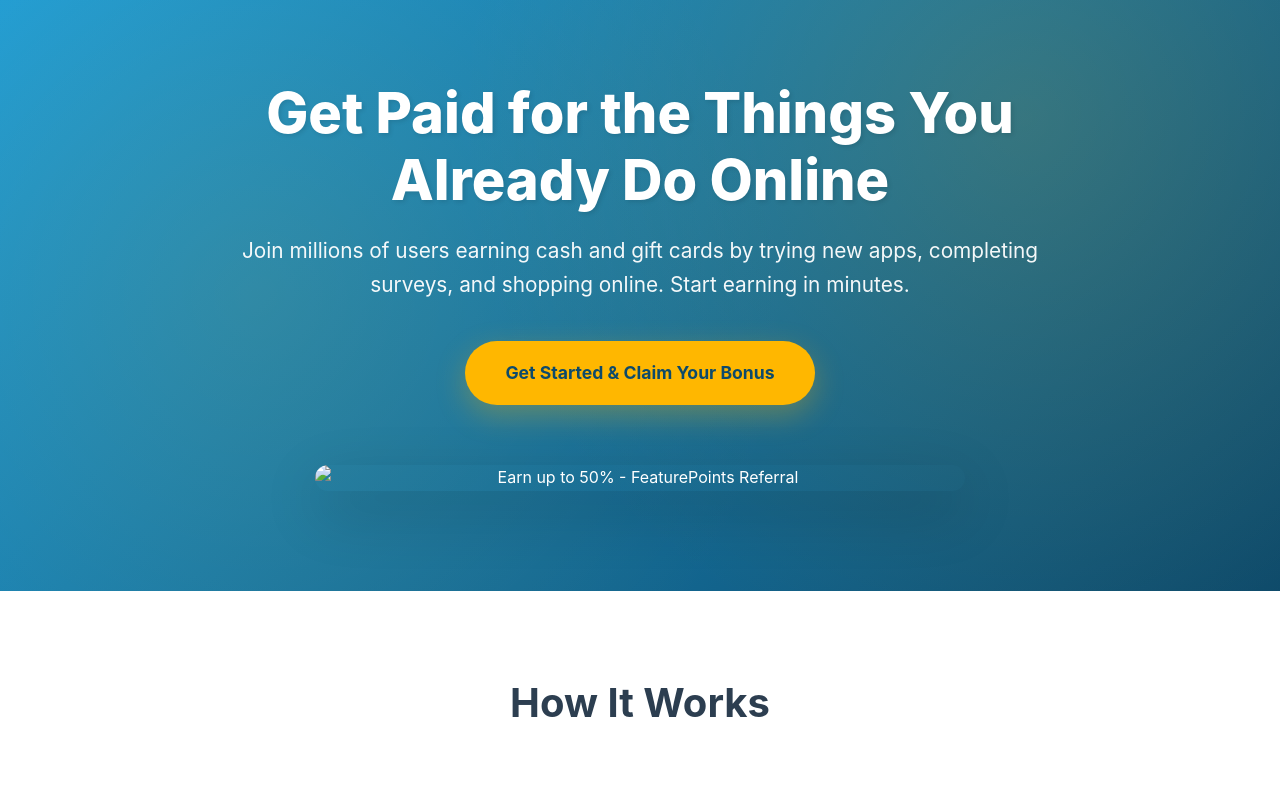
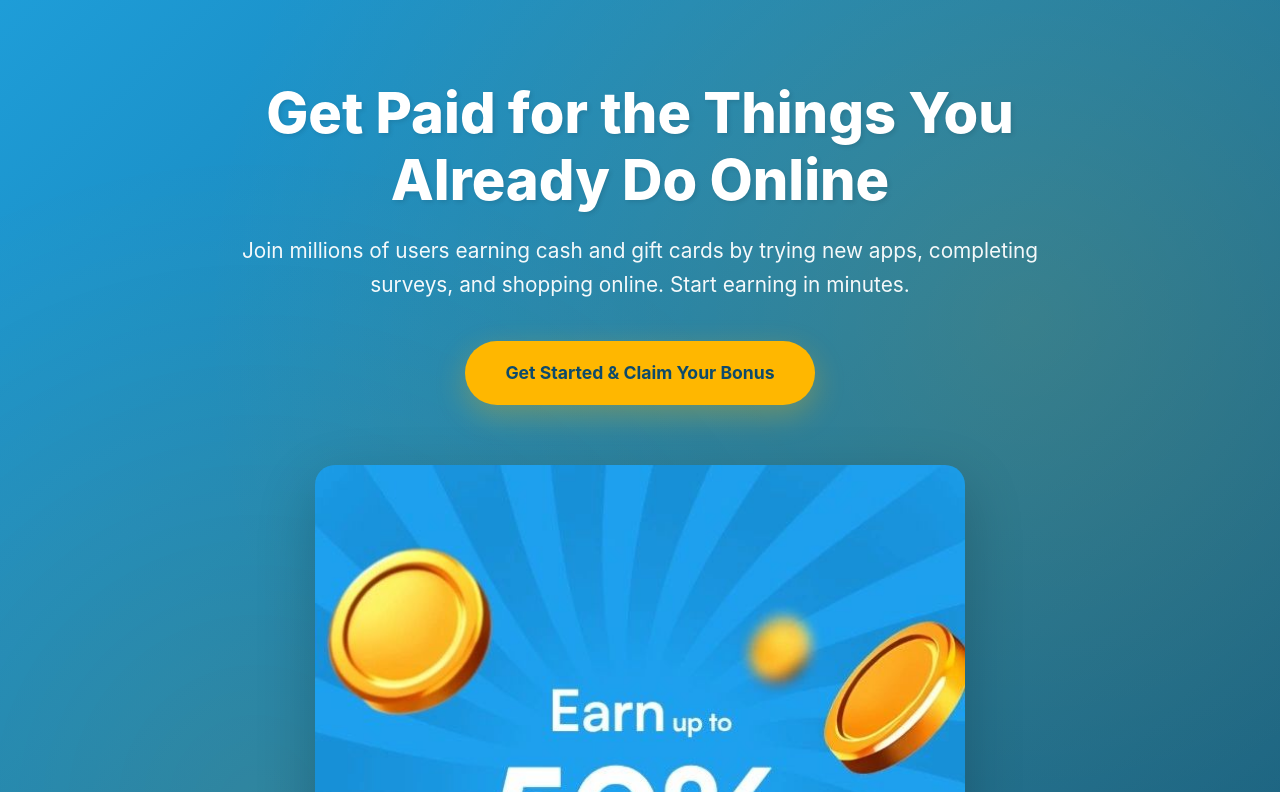
Before and after one commit to NovaSyntax753/featurepoints-landing, a plain HTML site: page index.html in a window 1280 px wide. Shown: the top 792 px of the page. Drawn offline with Linux system fonts and the light colour scheme.

Commit message:
Fix image path

```diff
--- a/index.html
+++ b/index.html
@@ -545,7 +545,7 @@
                 <a href="https://featurepoints.com/@HSZDCR" class="cta-button">Get Started & Claim Your Bonus</a>
 
                 <div class="hero-visual">
-                    <img src="assets/WhatsApp Image 2026-02-02 at 12.13.35 PM.jpeg" alt="Earn up to 50% - FeaturePoints Referral" class="promo-image">
+                    <img src="assets/image.jpeg" alt="Earn up to 50% - FeaturePoints Referral" class="promo-image">
                 </div>
             </div>
         </div>
```
